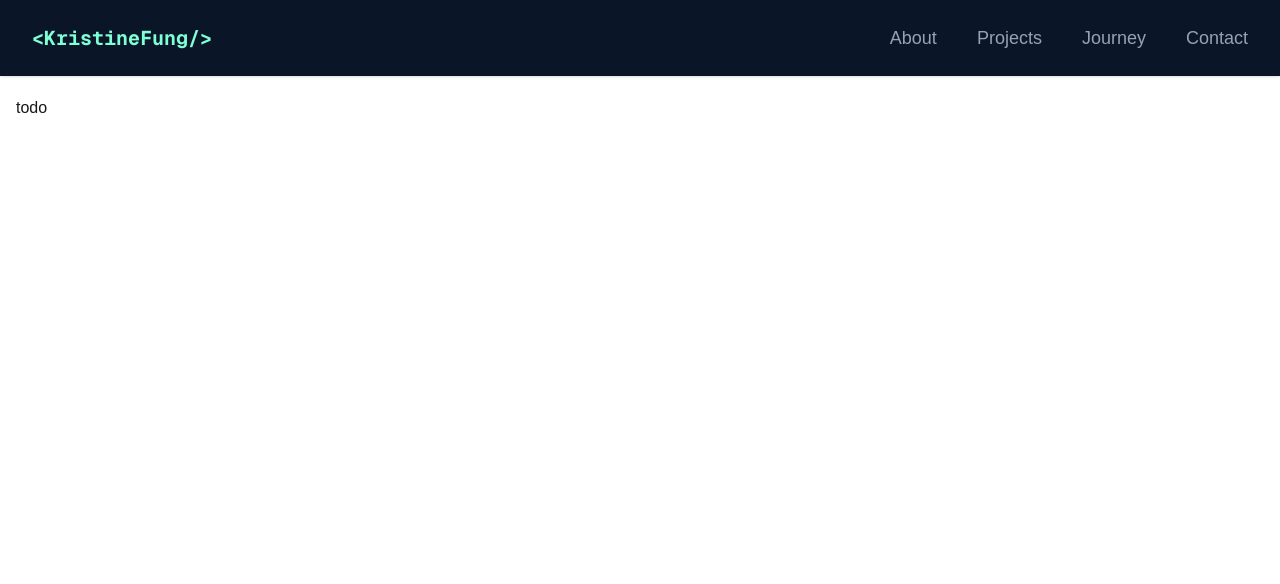
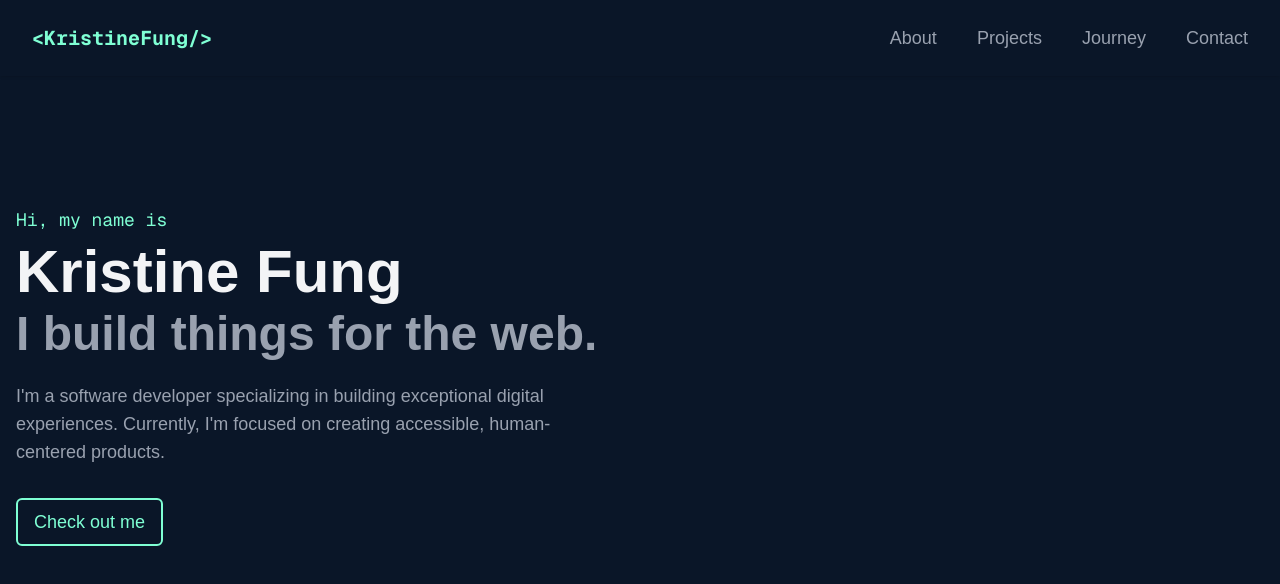
Before and after one commit to kristinefung/personal_website, a Next.js app: page / in a window 1280 px wide. Shown: the top 584 px of the page. Built offline with nearby package versions, Linux system fonts and the light colour scheme.

Commit message:
feat(ui): add Greeting component and integrate into Home page

```diff
--- /dev/null
+++ b/src/app/Greeting.tsx
@@ -0,0 +1,20 @@
+export default function Greeting() {
+    return (
+        <section id="section-greeting" className="flex flex-col items-start justify-center min-h-[70vh]">
+            <p className="text-[#7fffd4] text-lg font-mono mb-2">
+                Hi, my name is
+            </p>
+            <h1 className="text-6xl font-bold text-gray-100 mb-2">Kristine Fung</h1>
+            <h2 className="text-5xl font-bold text-gray-400 mb-6">I build things for the web.</h2>
+            <p className="text-gray-400 text-lg max-w-xl mb-8">
+                I'm a software developer specializing in building exceptional digital experiences. Currently, I'm focused on creating accessible, human-centered products.
+            </p>
+            <a
+                href="#work"
+                className="px-4 py-2 border-2 border-[#7fffd4] text-[#7fffd4] rounded-md text-lg hover:bg-[#7fffd4] hover:text-[#0a1628] transition-colors"
+            >
+                Check out me
+            </a>
+        </section>
+    );
+}
--- a/src/app/page.tsx
+++ b/src/app/page.tsx
@@ -1,13 +1,14 @@
 "use client";
 
 import Header from "../component/Header";
+import Greeting from "./Greeting";
 
 export default function Home() {
   return (
     <>
       <Header />
-      <main className="pt-24 px-4">
-        todo
+      <main className="pt-24 px-4 bg-[#0a1628] min-h-screen">
+        <Greeting />
       </main>
     </>
   );
--- a/src/component/Header.tsx
+++ b/src/component/Header.tsx
@@ -12,9 +12,25 @@ const navLinks = [
 export default function Header() {
     const [menuOpen, setMenuOpen] = useState(false);
 
+    const handleLogoClick = () => {
+        const el = document.getElementById('section-greeting');
+        const header = document.querySelector('header');
+        if (el) {
+            const y = el.getBoundingClientRect().top + window.scrollY;
+            const headerHeight = header ? header.getBoundingClientRect().height : 0;
+            window.scrollTo({
+                top: y - headerHeight,
+                behavior: 'smooth',
+            });
+        }
+    };
+
     return (
         <header className="fixed top-0 left-0 w-full flex items-center justify-between px-8 py-6 bg-[#0a1628] z-30 shadow">
-            <div className="text-xl font-bold text-[#7fffd4] font-mono">&lt;KristineFung/&gt;</div>
+            <div
+                className="text-xl font-bold text-[#7fffd4] font-mono cursor-pointer"
+                onClick={handleLogoClick}
+            >&lt;KristineFung/&gt;</div>
             {/* Desktop Nav */}
             <nav className="hidden md:flex gap-10">
                 {navLinks.map((link) => (
```
